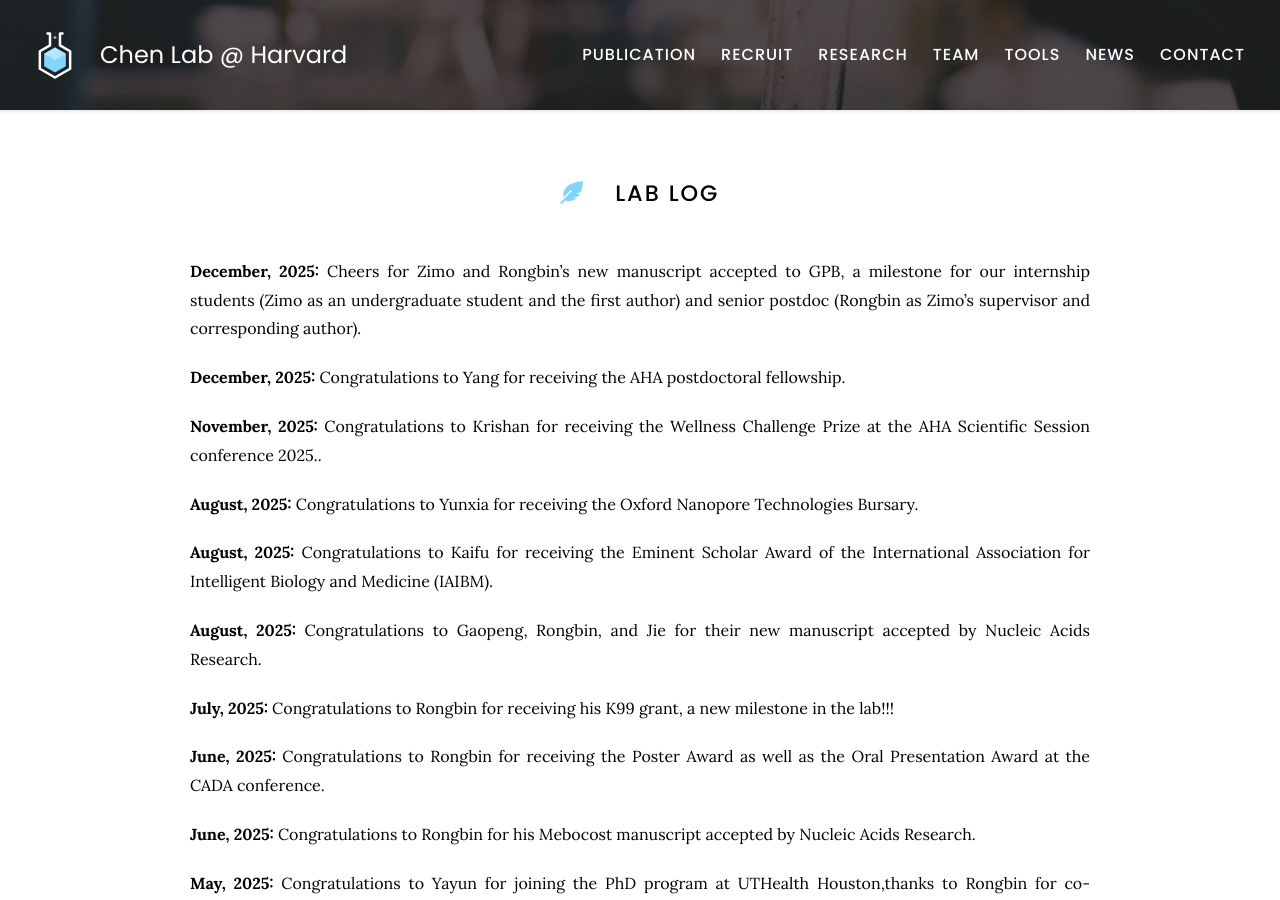
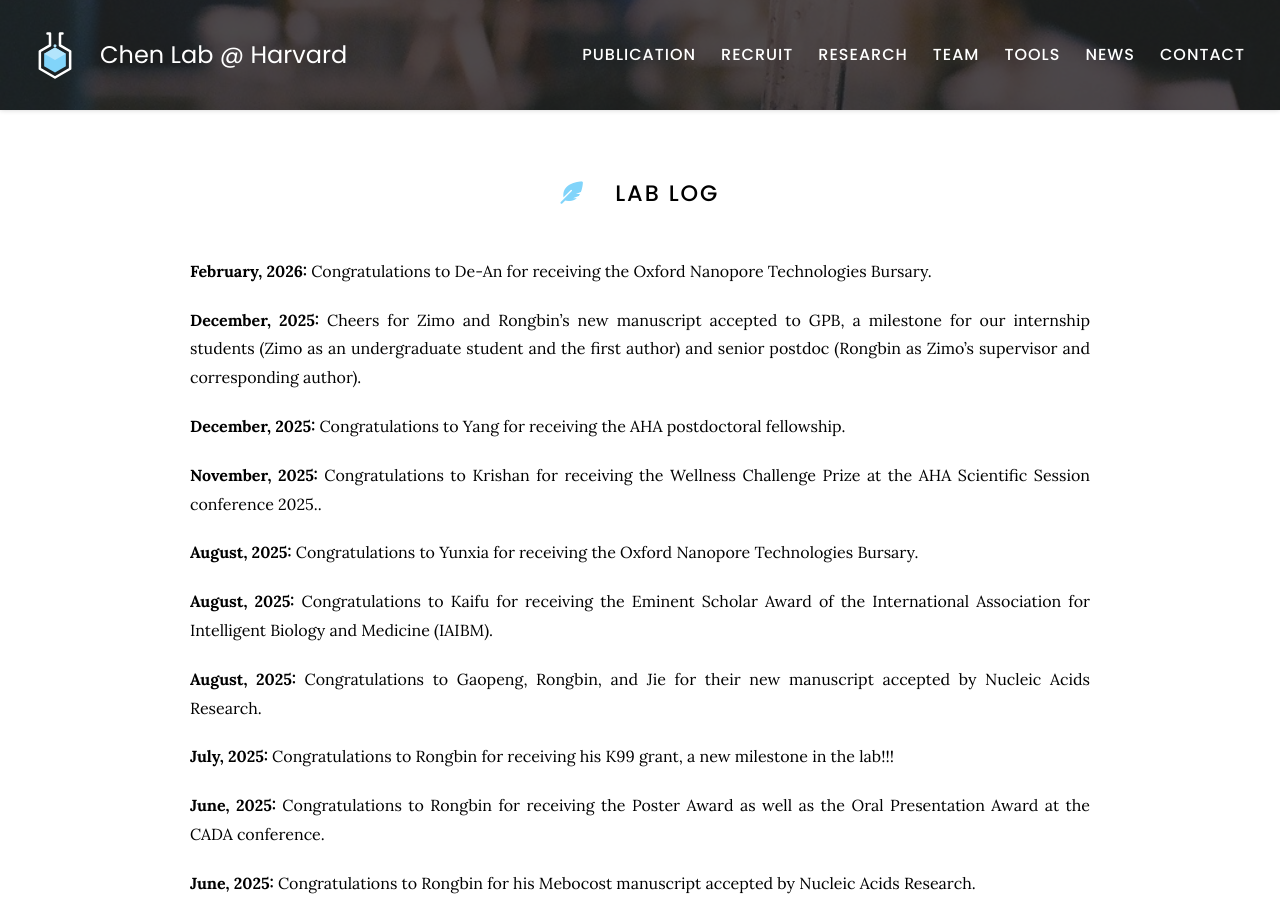
Before and after one commit to kaifuchenlab/kaifuchenlab.github.io, a Jekyll site: the page built from 7.news/index.md, in a window 1280 px wide and 900 px high. Built offline with Jekyll 4.4.1, drawn with Linux system fonts in a browser that asks for light colours.

Commit message:
Update index.md

```diff
--- a/7.news/index.md
+++ b/7.news/index.md
@@ -6,6 +6,9 @@ nav:
 ---
 
 # <i class="fas fa-feather-alt"></i> Lab log
+
+**February, 2026:**
+Congratulations to De-An for receiving the Oxford Nanopore Technologies Bursary.
 
 **December, 2025:**
 Cheers for Zimo and Rongbin's new manuscript accepted to GPB, a milestone for our internship students (Zimo as an undergraduate student and the first author) and senior postdoc (Rongbin as Zimo's supervisor and corresponding author).
```
